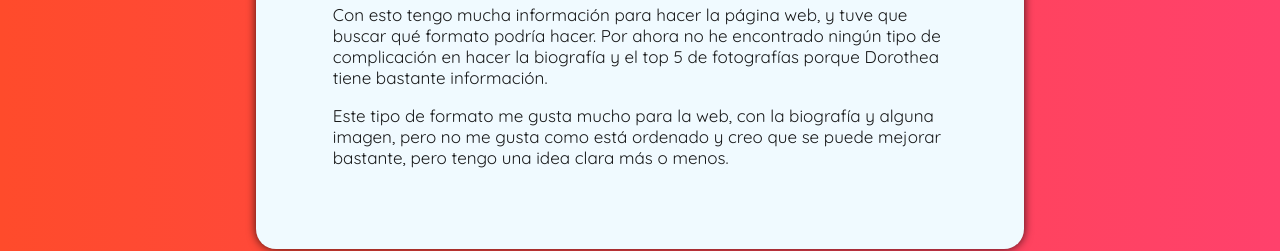
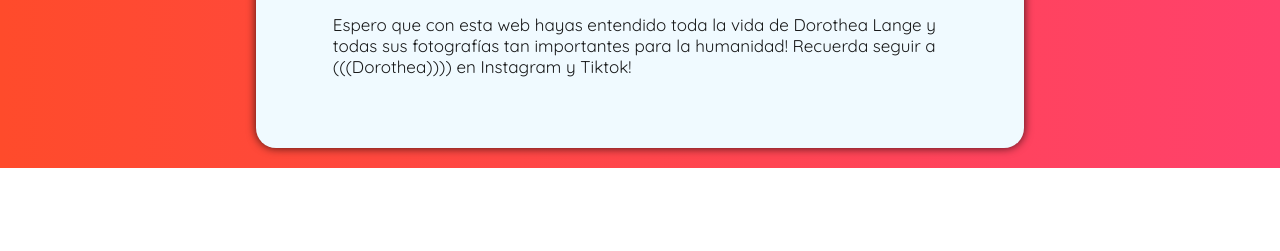
Before and after one commit to Rexher72/cosacata, a plain HTML site: page index.html in a window 1280 px wide. Shown: the part 3216-3467 px from the top of the page. After the commit the page ends 3384 px from the top, so only its background shows below. Drawn offline with nearby package versions, Linux system fonts and the light colour scheme.

Commit message:
Add files via upload

```diff
--- a/index.html
+++ b/index.html
@@ -314,14 +314,7 @@
             <div class="mainText paddingText animate__animated animate__fadeInDown animate__delay-5s">
                 <div style="font-weight: bold; font-size: 28px; margin-top: 10px;">Final</div>
                 <p>
-                    Con esto tengo mucha información para hacer la página web, y tuve que buscar qué
-                    formato podría hacer. Por ahora no he encontrado ningún tipo de complicación en hacer la
-                    biografía y el top 5 de fotografías porque Dorothea tiene bastante información.
-                </p>
-                <p>
-                    Este tipo de formato me gusta mucho para la web, con la biografía y alguna imagen, pero no
-                    me gusta como está ordenado y creo que se puede mejorar bastante, pero tengo una idea
-                    clara más o menos.
+                    Espero que con esta web hayas entendido toda la vida de Dorothea Lange y todas sus fotografías tan importantes para la humanidad! Recuerda seguir a (((Dorothea)))) en Instagram y Tiktok!
                 </p>
             </div>
             <br>
```
